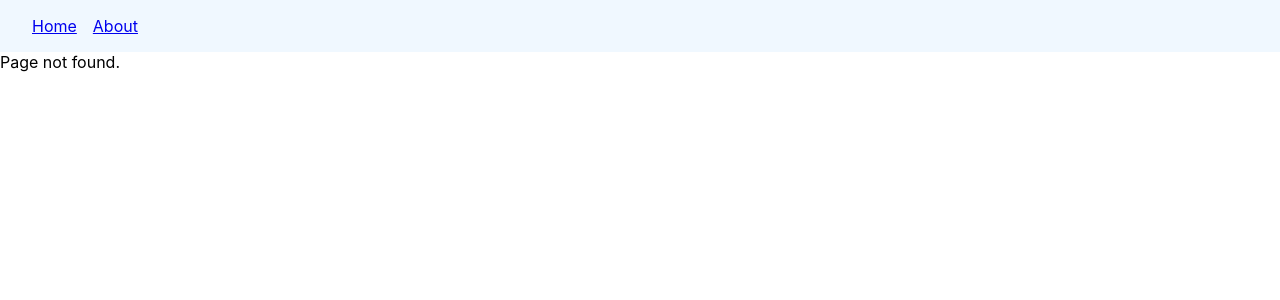
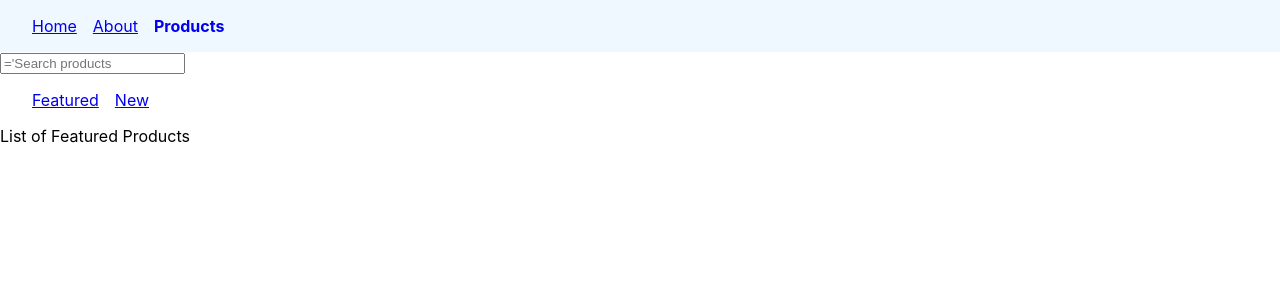
Before and after one commit to chayanmaji/my-react-router, a React (Create React App) app: page /products in a window 1280 px wide. Before the commit this address had no page. Shown: the top 300 px of the page. Built offline with nearby package versions, Linux system fonts and the light colour scheme.

Commit message:
Successfully implemented the nested route

```diff
--- a/src/App.js
+++ b/src/App.js
@@ -5,6 +5,9 @@
 import Navbar from './Components/Navbar';
 import OrderSummary from './Components/OrderSummary';
 import NoMatch from './Components/NoMatch';
+import Products from './Components/Products';
+import NewProducts from './Components/NewProducts';
+import FeaturedProducts from './Components/Featuredproducts';
 
 function App() {
   return (
@@ -12,8 +15,13 @@
       <Navbar/>
       <Routes>
         <Route path='/' element={<Home/>}/>
-        <Route path='/about' element={<About/>}/>
+        <Route path='about' element={<About/>}/>
         <Route path='order-summary' element={<OrderSummary/>}/>
+        <Route path='products' element={<Products/>}>
+          <Route index element={ <FeaturedProducts/>}/>
+          <Route path='featured' element={<FeaturedProducts/>}/>
+          <Route path='new' element={ <NewProducts/> }/>
+        </Route>
         <Route path='*' element={<NoMatch/>}/>
       </Routes>
     </>
--- /dev/null
+++ b/src/Components/Featuredproducts.js
@@ -0,0 +1,7 @@
+const FeaturedProducts = () => {
+    return (
+        <div>List of Featured Products</div>
+    )
+}
+
+export default FeaturedProducts;
--- a/src/Components/Navbar.js
+++ b/src/Components/Navbar.js
@@ -7,9 +7,10 @@
     }
 
     return (
-        <nav>
+        <nav className='primary'>
             <NavLink className={navStyleLink} to='/'>Home</NavLink>
             <NavLink className={navStyleLink} to='/about'>About</NavLink>
+            <NavLink className={navStyleLink} to='/products'>Products</NavLink>
         </nav>
     )
 }
--- /dev/null
+++ b/src/Components/NewProducts.js
@@ -0,0 +1,7 @@
+const NewProducts = () => {
+    return (
+        <div>List of New Products</div>
+    )
+}
+
+export default NewProducts;
--- /dev/null
+++ b/src/Components/Products.js
@@ -0,0 +1,23 @@
+import { NavLink, Outlet } from 'react-router-dom';
+
+
+const Products = () => {
+    const navStyleLink = ({ isActive }) => {
+        return isActive ? "active" : "";
+    }
+
+    return (
+        <>
+            <div>
+                <input type='Search' placeholder="='Search products" />
+            </div>
+            <nav>
+                <NavLink className={navStyleLink} to='featured'>Featured</NavLink>
+                <NavLink className={navStyleLink} to='new'>New</NavLink>
+            </nav>
+            <Outlet/>
+        </>
+    )
+}
+
+export default Products;
--- a/src/index.css
+++ b/src/index.css
@@ -12,8 +12,12 @@
     monospace;
 }
 
-nav {
+nav.primary{
   background-color: aliceblue;
+
+}
+
+nav{
   padding: 16px 32px;
 }
 
```
